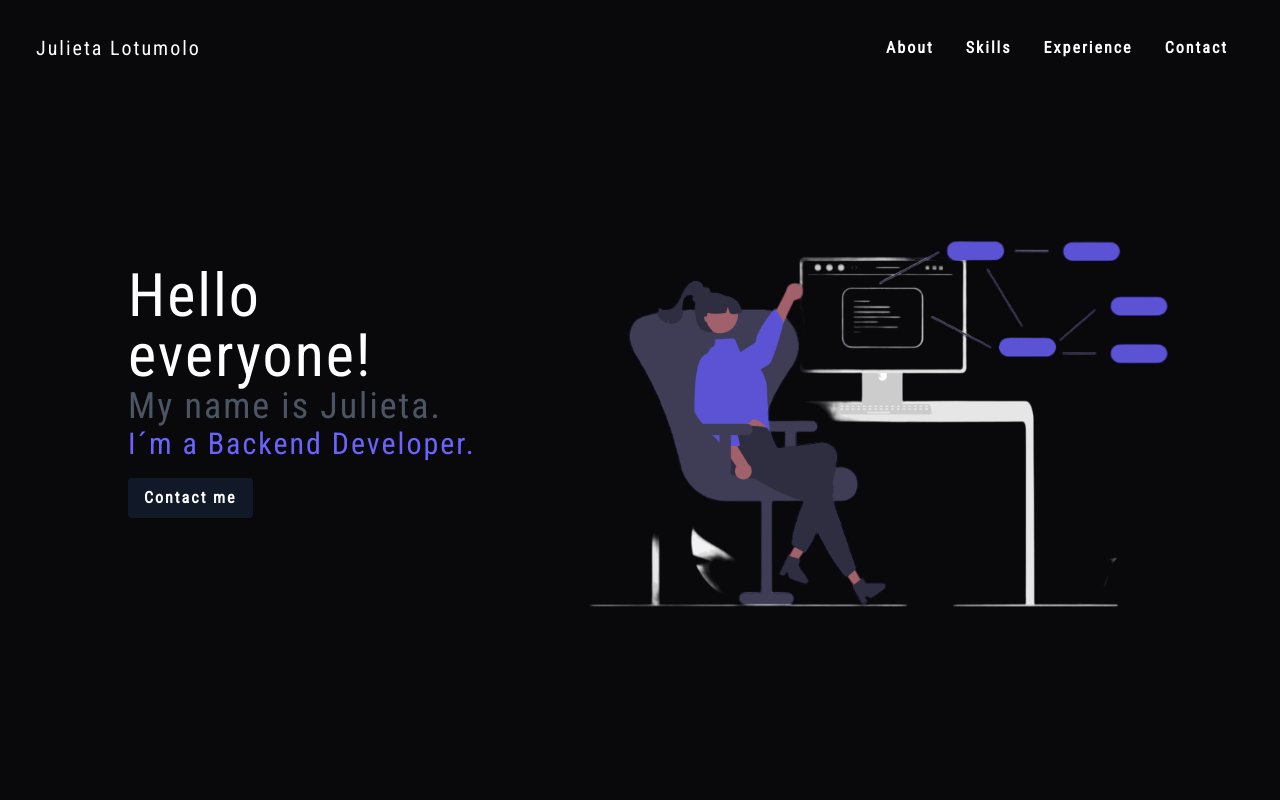
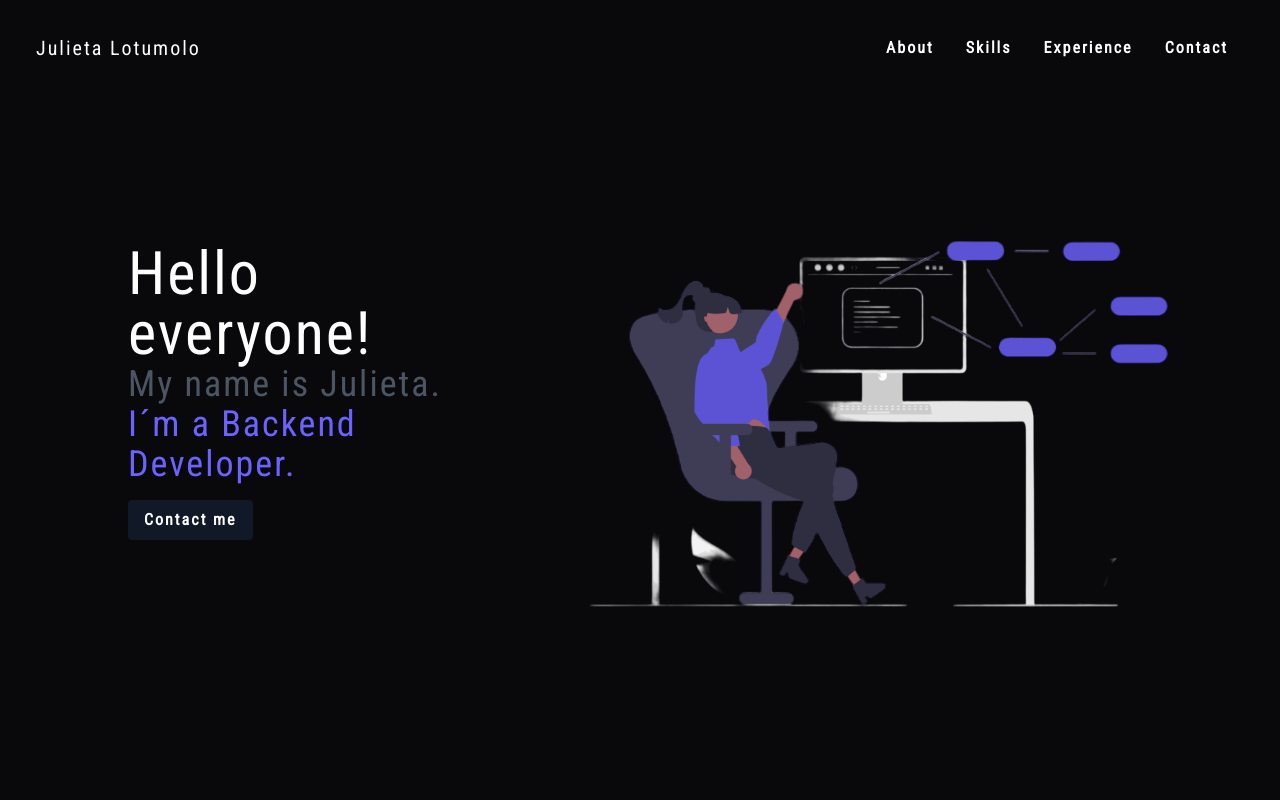
Before and after one commit to lotjulieta/julieta-lotumolo, a React (Vite) app: page / in a window 1280 px wide. Shown: the top 800 px of the page. Built offline with nearby package versions, Linux system fonts and the light colour scheme.

Commit message:
latest changes

```diff
--- a/src/components/shared/Portada.jsx
+++ b/src/components/shared/Portada.jsx
@@ -13,11 +13,11 @@ export default function Portada() {
     <section className="bg-zinc-950 text-white py-10 lg:py-10 md:mt-12 md:mr-12 sm:mt-14">
       <div className="container mx-auto flex flex-col lg:flex-row items-center justify-center">
         <div className="lg:w-2/3">
-          <h1 className="animate__animated animate__bounceInDown sm:text-5xl md:text-4xl lg:text-6xl text-center lg:text-left">Hello everyone!</h1>
-          <p style={{ color: '#4b5563'}} className="animate__animated animate__bounceInLeft text-xl sm:text-3xl lg:text-4xl leading-relaxed text-center lg:text-left">
+          <h1 className="animate__animated animate__bounceInDown sm:text-8xl md:text-4xl lg:text-6xl text-center lg:text-left">Hello everyone!</h1>
+          <p style={{ color: '#4b5563'}} className="animate__animated animate__bounceInLeft text-xl sm:text-6xl lg:text-4xl leading-relaxed text-center lg:text-left">
             My name is Julieta.
           </p>
-          <p className="animate__animated animate__bounceInLeft text-xl sm:text-2xl lg:text-3xl leading-relaxed text-center lg:text-left" style={{ color: '#6C63FF'}}>I´m a Backend Developer.</p>
+          <p className="animate__animated animate__bounceInLeft text-xl sm:text-6xl lg:text-4xl leading-relaxed text-center lg:text-left" style={{ color: '#6C63FF'}}>I´m a Backend Developer.</p>
           <div className="flex justify-center lg:justify-start">
             <button
               className="bg-gray-900 hover:bg-zinc-950 text-white font-bold py-2 px-4 rounded focus:outline-none focus:shadow-outline mt-4 mb-16"
```
Also changed, not shown: 4 other files (tests, documents, lock files or other folders).
